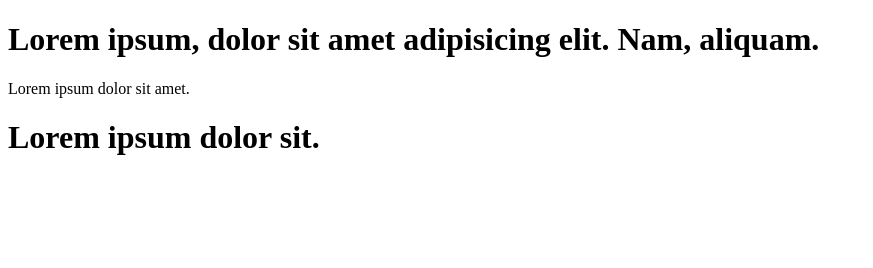
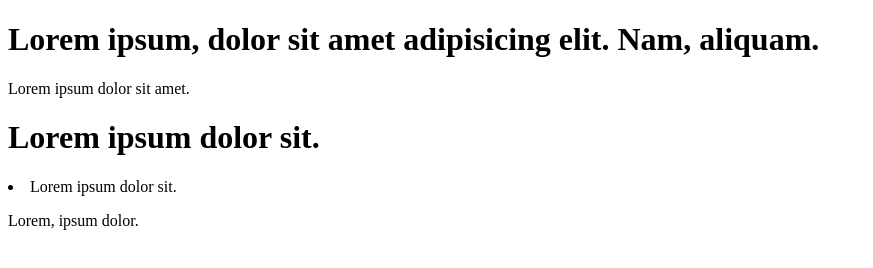
Before and after one commit to lavkumar6265/new_repo, a plain HTML site: page index.html in a window 1280 px wide. Shown: the whole page, without its empty margins (0-873 px from the left). Drawn offline with Linux system fonts and the light colour scheme.

Commit message:
fourth commit

```diff
--- a/index.html
+++ b/index.html
@@ -9,5 +9,7 @@
 <h1>Lorem ipsum, dolor sit amet adipisicing elit. Nam, aliquam.</h1>
 <p>Lorem ipsum dolor sit amet.</p>
 <h1>Lorem ipsum dolor sit.</h1>
+<li>Lorem ipsum dolor sit.</li>
+<p>Lorem, ipsum dolor.</p>
 </body>
 </html>
```
